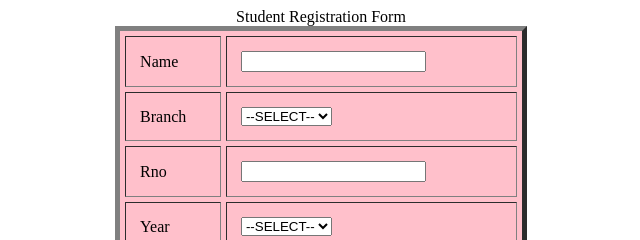
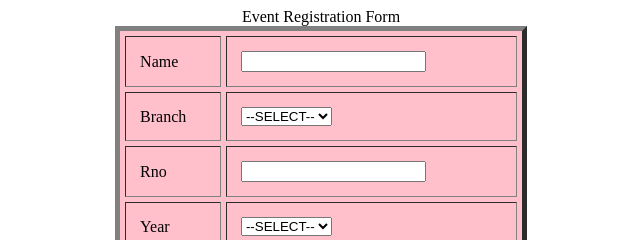
Before and after one commit to Manvitha-2004/App1, a plain HTML site: page regstn.html in a window 1280 px wide. Shown: the top 240 px of the page, 319-959 px from the left. Drawn offline with Linux system fonts and the light colour scheme.

Commit message:
Add files via upload

```diff
--- a/regstn.html
+++ b/regstn.html
@@ -1,5 +1,5 @@
 <html>
-<center><head> Student Registration Form</head></center>
+<center><head> Event Registration Form</head></center>
 <body>
 <form>
 <table align="center" bgcolor="pink"  border="5" cellspacing="5" cellpadding="14">
```
